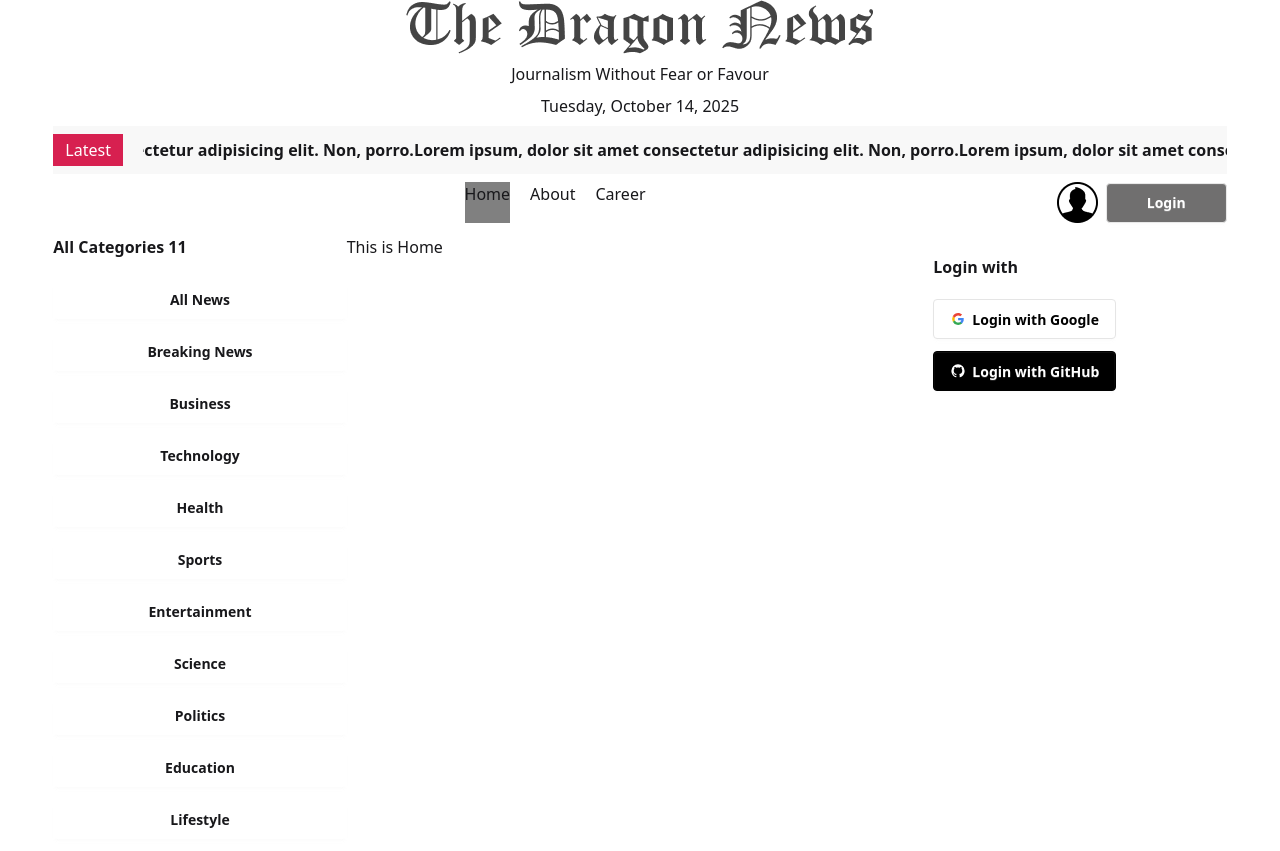
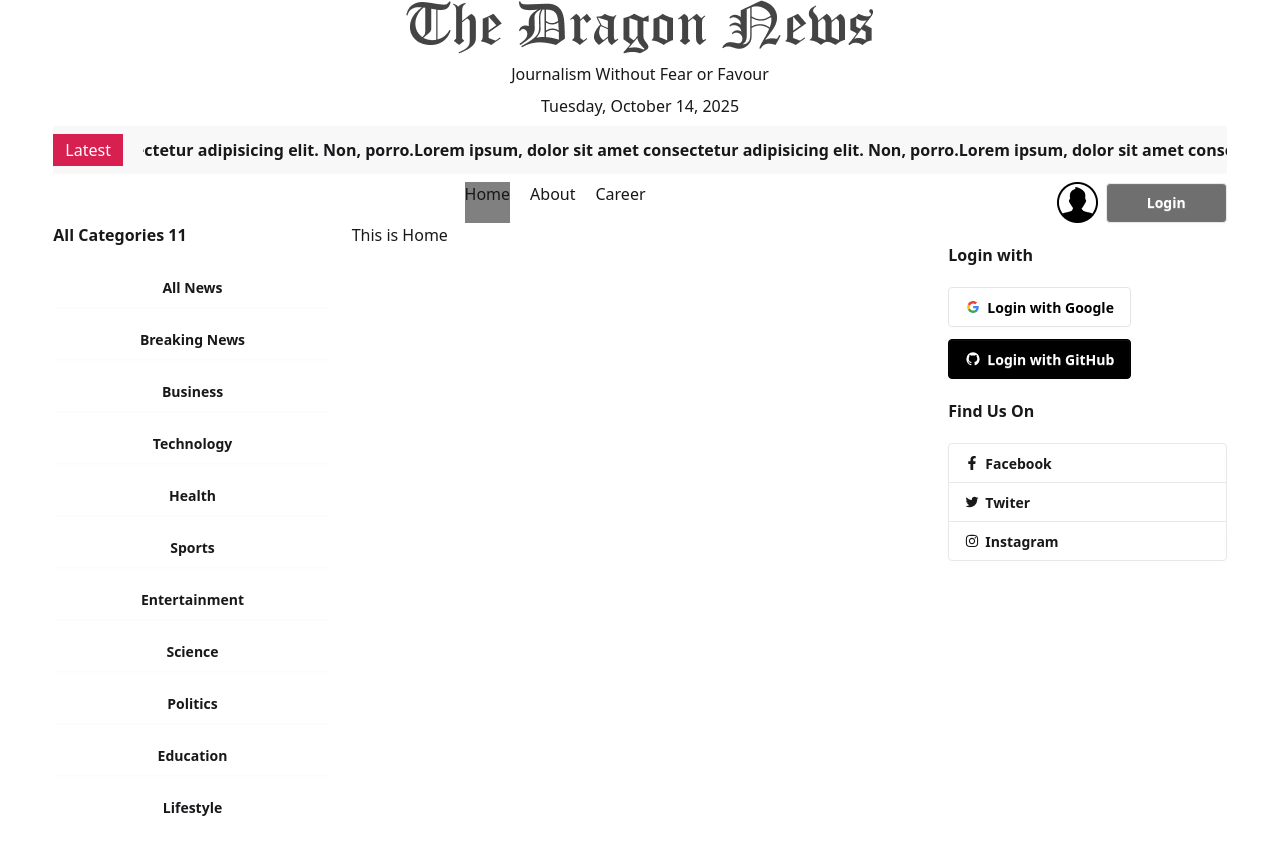
Before and after one commit to tnayem/dragonNews, a React (Vite) app: page / in a window 1280 px wide. After the commit the page ends 827 px from the top, so only its background shows below. Built offline with nearby package versions, Linux system fonts and the light colour scheme.

Commit message:
implement find us section

```diff
--- a/src/components/homeLayouts/RightAside.jsx
+++ b/src/components/homeLayouts/RightAside.jsx
@@ -1,10 +1,12 @@
 import React from 'react';
 import SocialLogin from './SocialLogin';
+import FindUs from '../../layouts/HomeLayout/FindUs';
 
 const RightAside = () => {
     return (
-        <div>
+        <div className="space-y-5">
             <SocialLogin></SocialLogin>
+            <FindUs></FindUs>
         </div>
     );
 };
--- /dev/null
+++ b/src/layouts/HomeLayout/FindUs.jsx
@@ -0,0 +1,20 @@
+import React from 'react';
+import { FaFacebookF, FaInstagram } from "react-icons/fa";
+import { IoLogoTwitter } from 'react-icons/io';
+
+const FindUs = () => {
+    return (
+        <div>
+            <h2 className='font-bold mb-5'>Find Us On</h2>
+            <div>
+                <div className="join join-vertical w-full">
+                    <button className="btn bg-base-100 justify-start join-item"><FaFacebookF /> Facebook</button>
+                    <button className="btn bg-base-100 justify-start join-item"> <IoLogoTwitter />Twiter</button>
+                    <button className="btn bg-base-100 justify-start join-item"><FaInstagram /> Instagram</button>
+                </div>
+            </div>
+        </div>
+    );
+};
+
+export default FindUs;
--- a/src/layouts/HomeLayout/HomeLayout.jsx
+++ b/src/layouts/HomeLayout/HomeLayout.jsx
@@ -18,7 +18,7 @@
                     <Navbar></Navbar>
                 </nav>
             </header>
-            <main className='w-11/12 m-auto my-3 grid grid-cols-12'>
+            <main className='w-11/12 m-auto grid grid-cols-12 gap-5'>
                 <aside className='col-span-3'>
                     <LeftAside></LeftAside>
                 </aside>
```
